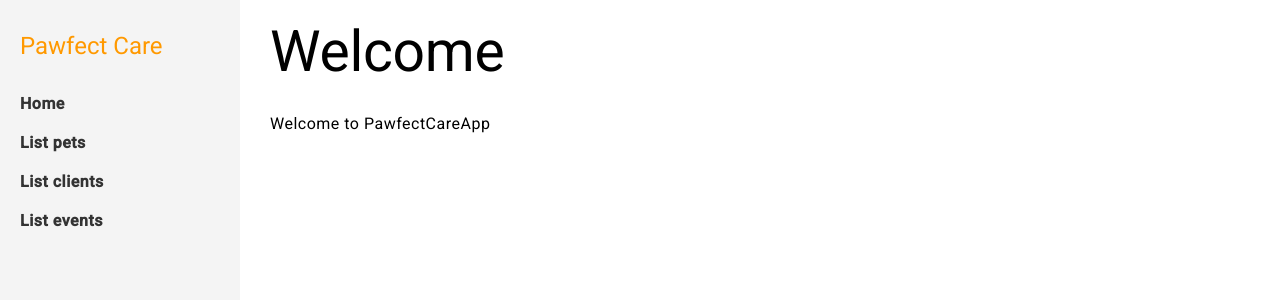
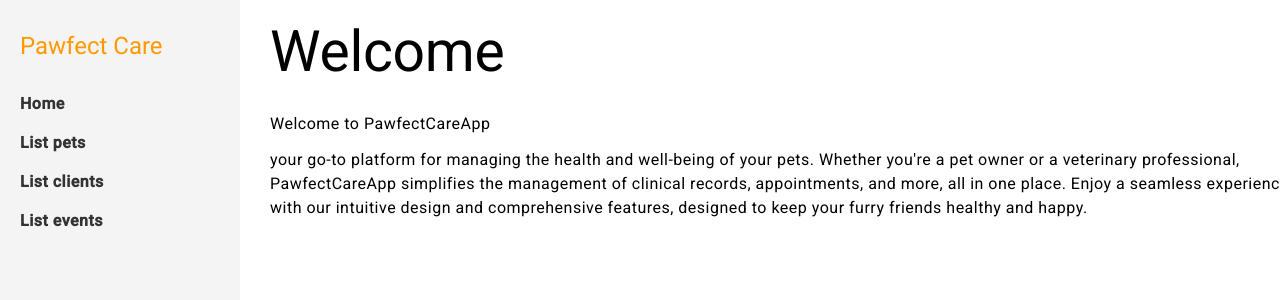
Before and after one commit to UPC-PRE-SI729-2402-WX51-G4-Aceitunitas/Pawfect-Care-App-Web, an Angular app: page /home in a window 1280 px wide. Shown: the top 300 px of the page. Built offline with nearby package versions, Linux system fonts and the light colour scheme.

Commit message:
feat: added/login section

```diff
--- a/src/app/public/pages/home/home.component.html
+++ b/src/app/public/pages/home/home.component.html
@@ -1,2 +1,9 @@
 <h1>Welcome</h1>
 <p>Welcome to PawfectCareApp</p>
+<p>your go-to platform for managing the health and
+  well-being of your pets. Whether you're a pet owner
+  or a veterinary professional, PawfectCareApp simplifies the
+  management of clinical records, appointments, and more,
+  all in one place. Enjoy a seamless experience with our intuitive
+  design and comprehensive features, designed to keep your furry friends
+  healthy and happy.</p>
```
